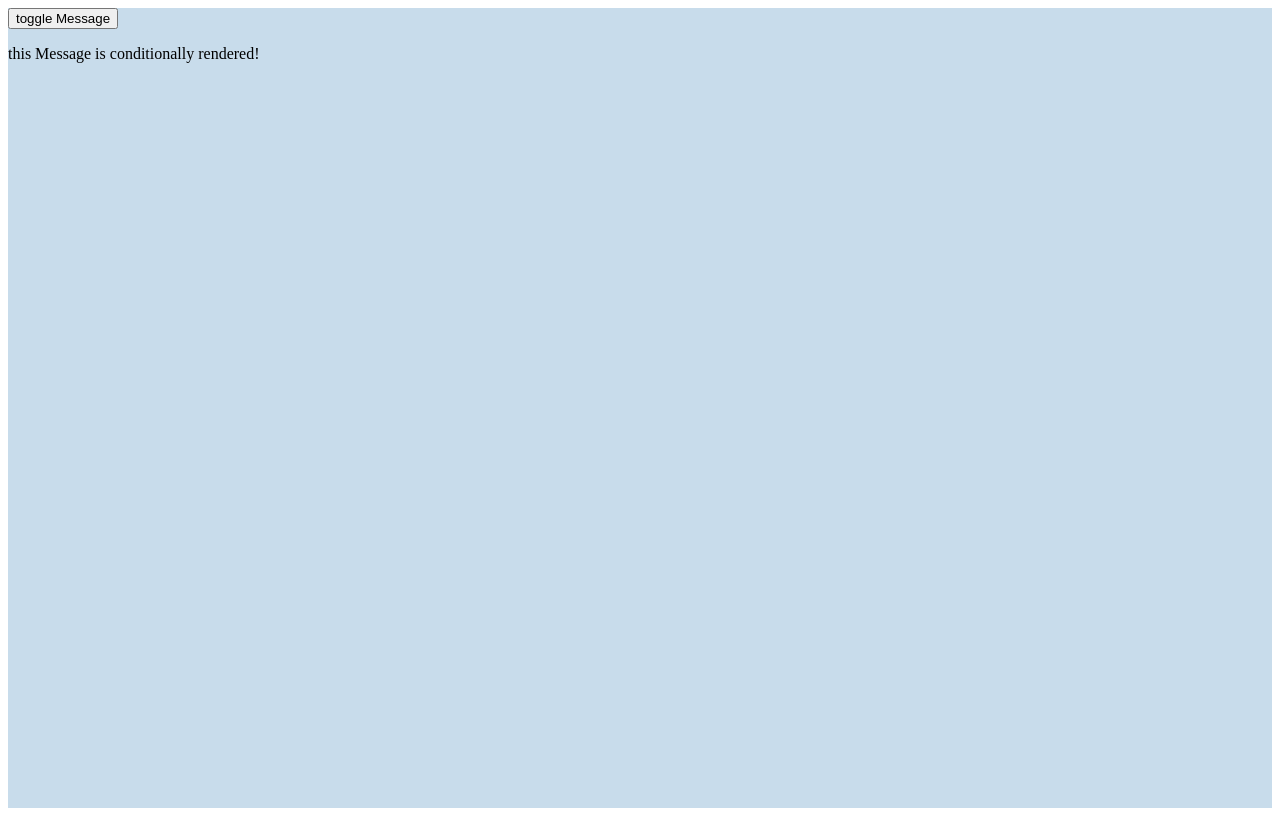
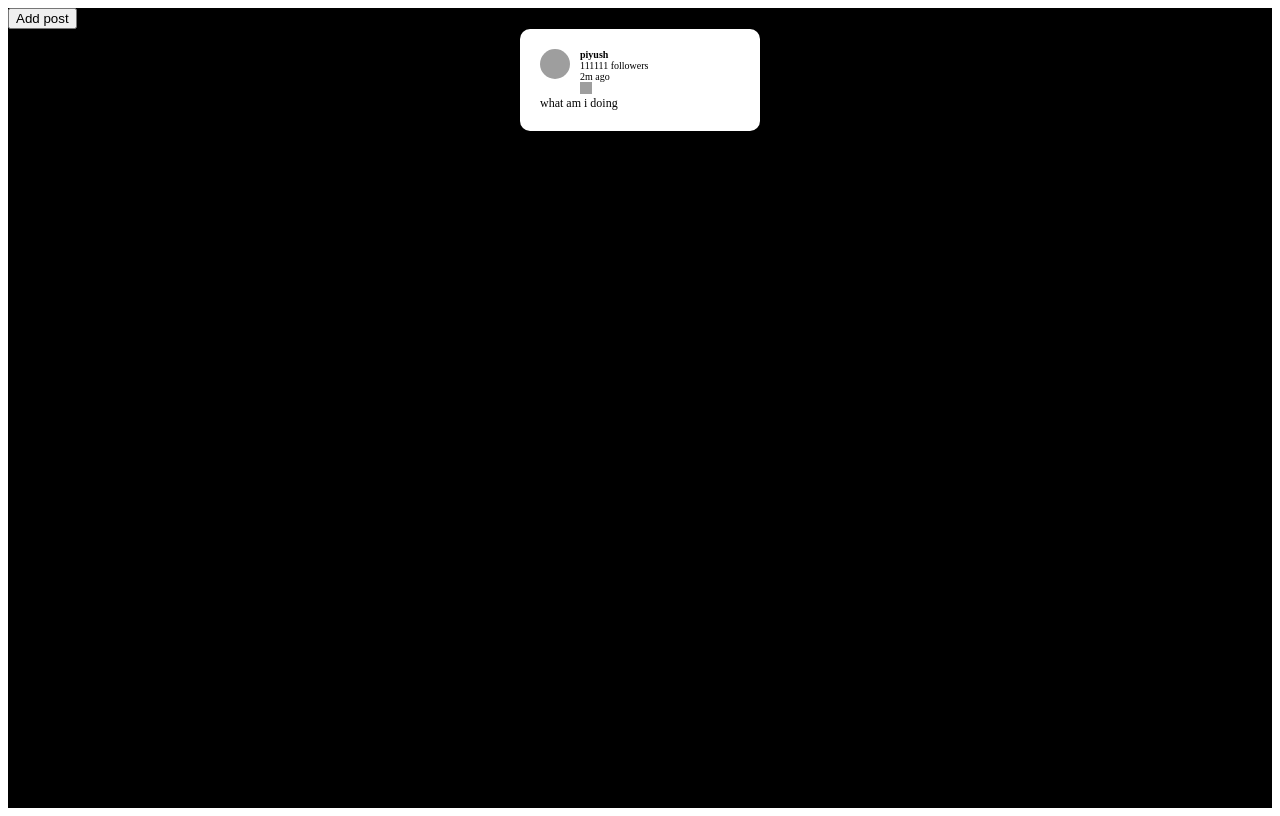
Before and after one commit to p-i-y-u-s-h/react-4, a React (Vite) app: page / in a window 1280 px wide. Built offline with nearby package versions, Linux system fonts and the light colour scheme; grey boxes are pictures that could not be loaded.

Commit message:
commit-6

```diff
--- a/src/App.jsx
+++ b/src/App.jsx
@@ -1,97 +1,26 @@
-import { useState } from "react"
+import { Postcomponent } from "./post";
 
-function App() {
+function App(){
+  function addPost(){
+
+  }
 
   return (
-    <div style={{background: "#c8dceb", height:"100vh"}}>
-      <ToggleMessage/>
+    <div style={{background:"black",height:"100vh"}}>
+      <button onClick={addPost}>Add post</button>
+      <div style={{display:"flex",justifyContent:"center"}}>
+        <div>
+          <Postcomponent
+            name={"piyush"}
+            subtitle={"111111 followers"}
+            time={"2m ago"}
+            image={"https://appx-wsb-gcp.akamai.net.in/subject/2023-01-17-0.17044360120951185.jpg"}
+            description={"what am i doing"}
+          />
+        </div>
+      </div>
     </div>
   )
 }
 
-
-const ToggleMessage = () => {
-
-  let [isVisible,setIsInterval]=useState(true);
-
-  function toggle(){
-    setIsInterval(!isVisible);
-  }
-
-  return (
-    <div>
-      <button onClick={toggle}>
-        toggle Message
-      </button>
-      {isVisible && <p>this Message is conditionally rendered!</p>}
-    </div>
-  );
-};
-
-
-
 export default App
-
-// const style = {width : 300, backgroundColor:"white",borderRadius:10,borderColor:"gray",borderWidth:1,padding:20}
-
-// function Postcomponent({ Name, followerCount, time, image, description,subtitle }){
-//   return <div style={style}>
-//    <div style={{display:"flex"}}>
-//     <img src={image}style={{
-//       width:20,
-//       height:20,
-//       borderRadius:20
-//     }} />
-//     <div style={{fontSize:10,marginLeft:10}}>
-//       <b>
-//         {Name}
-//       </b>
-//       <div>{subtitle}</div>
-//       <div>{followerCount} follwers</div>
-//       {time !== undefined &&
-//         <div style={{display:"flex"}}>
-//         <div>{time} </div>
-//         <img src={"https://appx-wsb-gcp.akamai.net.in/subject/2023-01-17-0.17044360120951185.jpg"} style={{width:10,height:10}}/>
-//       </div>}
-//     </div>
-//   </div>
-//   <div>
-//     {description}
-//   </div>
-// </div>
-// }
-
-{/* <div style={{display:"flex",justifyContent:"center"}}>
-        <div>
-        <div>
-            <br />
-            <Postcomponent
-              Name="Piyush"
-              followerCount={20}
-              time="2m ago"
-              image="https://appx-wsb-gcp.akamai.net.in/subject/2023-01-17-0.17044360120951185.jpg"
-              description="What am I doing at 3 AM?"
-            />
-          </div>
-          <div>
-            <br />
-            <Postcomponent
-              Name="John Doe"
-              followerCount={50}
-              time="10m ago"
-              image="https://appx-wsb-gcp.akamai.net.in/subject/2023-01-17-0.17044360120951185.jpg"
-              description="Coding late at night!"
-            />
-          </div>
-
-          <div>
-            <br />
-            <Postcomponent
-              Name="Jane Smith"
-              subtitle={"promoted"}
-              image="https://appx-wsb-gcp.akamai.net.in/subject/2023-01-17-0.17044360120951185.jpg"
-              description="Working on a new project!"
-            />
-          </div>
-        </div>
-      </div> */}
--- /dev/null
+++ b/src/post.jsx
@@ -0,0 +1,31 @@
+
+const style = {width:200, backgroundColor:"white", borderRadius:10, borderColor:"gray", borderWidth:1,padding:20}
+
+export function Postcomponent({name,subtitle,time,image,description}){
+    return <div style={style}>
+        <div style={{display:"flex"}}>
+            <img src={image} style={{
+                width:30,
+                height:30,
+                borderRadius:20
+            }}/>
+            <div style={{fontSize:10, marginLeft:10}}>
+                <b>
+                    {name}
+                </b>
+                <div>
+                    {subtitle}
+                </div>
+                {(time !== undefined) ? <div>
+                    <div>
+                        {time}
+                    </div>
+                    <img src={"https://www.vecteezy.com/vector-art/4397047-clock-icon-clock-time-symbol-flat-style-design-web-site-icon-logo-app-ui-illustration-vector-eps10"} style={{width:12,height:12}}/>
+                </div>:null}
+            </div>
+        </div>
+        <div style={{fontSize:12}}>
+            {description}
+        </div>
+    </div>
+}
```
